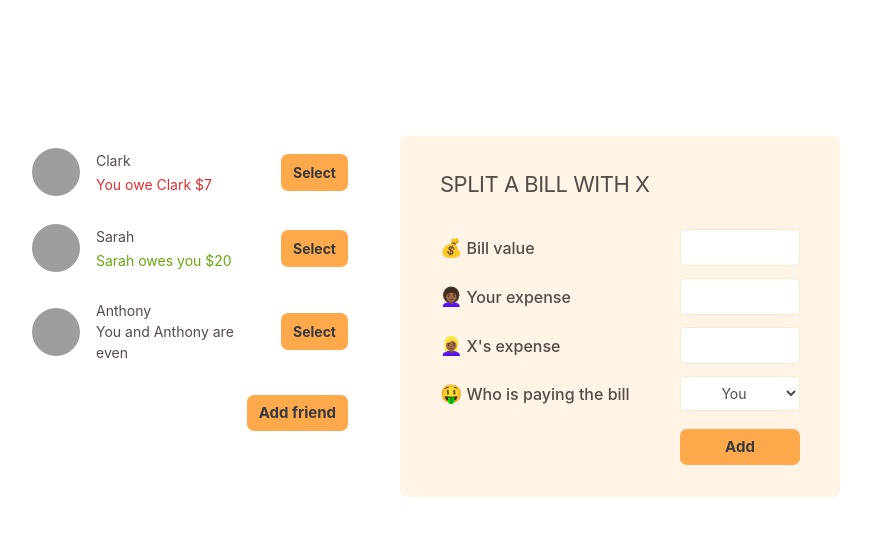
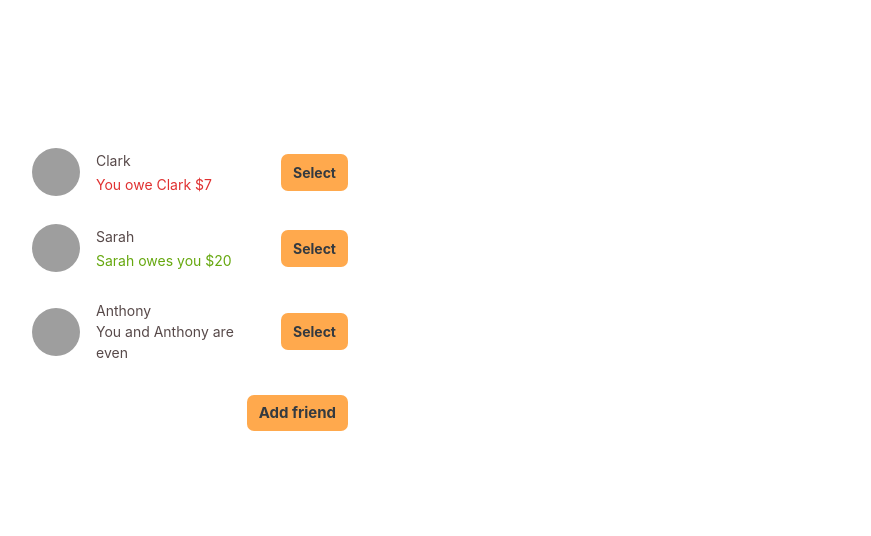
Before and after one commit to KwesiKorant/react-tailwindcss--EatNSplit-App, a React (Vite) app: page / in a window 1280 px wide. Shown: the top 536 px of the page, without its empty margins (210-1081 px from the left). Built offline with nearby package versions, Linux system fonts and the light colour scheme; grey boxes are pictures that could not be loaded.

Commit message:
5th commit - added the base logic to the main feature which is the bill splitting.

```diff
--- a/src/App.jsx
+++ b/src/App.jsx
@@ -34,42 +34,59 @@ function Button({ children, onClick }) {
 function App() {
   const [showAddFriend, setShowAddFriend] = useState(false);
   const [friends, setFriends] = useState(initialFriends);
+  const [selectedFriend, setSelectedFriend] = useState(null);
 
   function handleAddNewFriend(friend) {
     setFriends((friends) => [...friends, friend]);
     setShowAddFriend(false);
   }
 
+  function handleSelection(e) {
+    // setSelectedFriend(e);
+    setSelectedFriend((cur) => (cur?.id === e.id ? null : e));
+  }
+
   return (
     <>
       <div className="app select-none ">
         <div className="sidebar">
-          <FriendsList friends={friends} />
+          <FriendsList
+            friends={friends}
+            selectedFriend={selectedFriend}
+            onSelected={handleSelection}
+          />
           {showAddFriend && <FormAddFriend onAddFriend={handleAddNewFriend} />}
           <Button onClick={() => setShowAddFriend((show) => !show)}>
             {showAddFriend ? "Close" : "Add friend"}
           </Button>
         </div>
 
-        <FormSplitBill />
+        {selectedFriend && <FormSplitBill selectedFriend={selectedFriend} />}
       </div>
     </>
   );
 }
 
-function FriendsList({ friends }) {
+function FriendsList({ friends, selectedFriend, onSelected }) {
   return (
     <ul>
       {friends.map((e) => (
-        <Friend e={e} key={e.id} />
+        <Friend
+          selectedFriend={selectedFriend}
+          onSelected={onSelected}
+          e={e}
+          key={e.id}
+        />
       ))}
     </ul>
   );
 }
 
-function Friend({ e }) {
+function Friend({ e, selectedFriend, onSelected }) {
+  const isSelected = selectedFriend?.id === e.id;
+
   return (
-    <li>
+    <li className={isSelected ? "selected" : ""}>
       <img src={e.image} alt={e.name} />
       <h3>{e.name}</h3>
 
@@ -87,7 +104,9 @@ function Friend({ e }) {
 
       {e.balance === 0 && <p>You and {e.name} are even</p>}
 
-      <button className="button">Select</button>
+      <button className="button" onClick={() => onSelected(e)}>
+        {isSelected ? "Close" : "Select"}
+      </button>
     </li>
   );
 }
@@ -134,23 +153,23 @@ function FormAddFriend({ onAddFriend }) {
   );
 }
 
-function FormSplitBill() {
+function FormSplitBill({ selectedFriend }) {
   return (
     <form className="form-split-bill">
-      <h2>Split a bill with X</h2>
+      <h2>Split a bill with {selectedFriend.name}</h2>
       <label>💰Bill value</label>
       <input type="text" />
 
       <label>👩🏾‍🦱Your expense</label>
       <input type="text" />
 
-      <label>👱🏾‍♀️X's expense</label>
+      <label>👱🏾‍♀️{selectedFriend.name}'s expense</label>
       <input type="text" disabled />
 
       <label>🤑Who is paying the bill</label>
       <select>
         <option value="user">You</option>
-        <option value="friend">Friend</option>
+        <option value={selectedFriend.name}>{selectedFriend.name}</option>
       </select>
 
       <Button>Add</Button>
```
